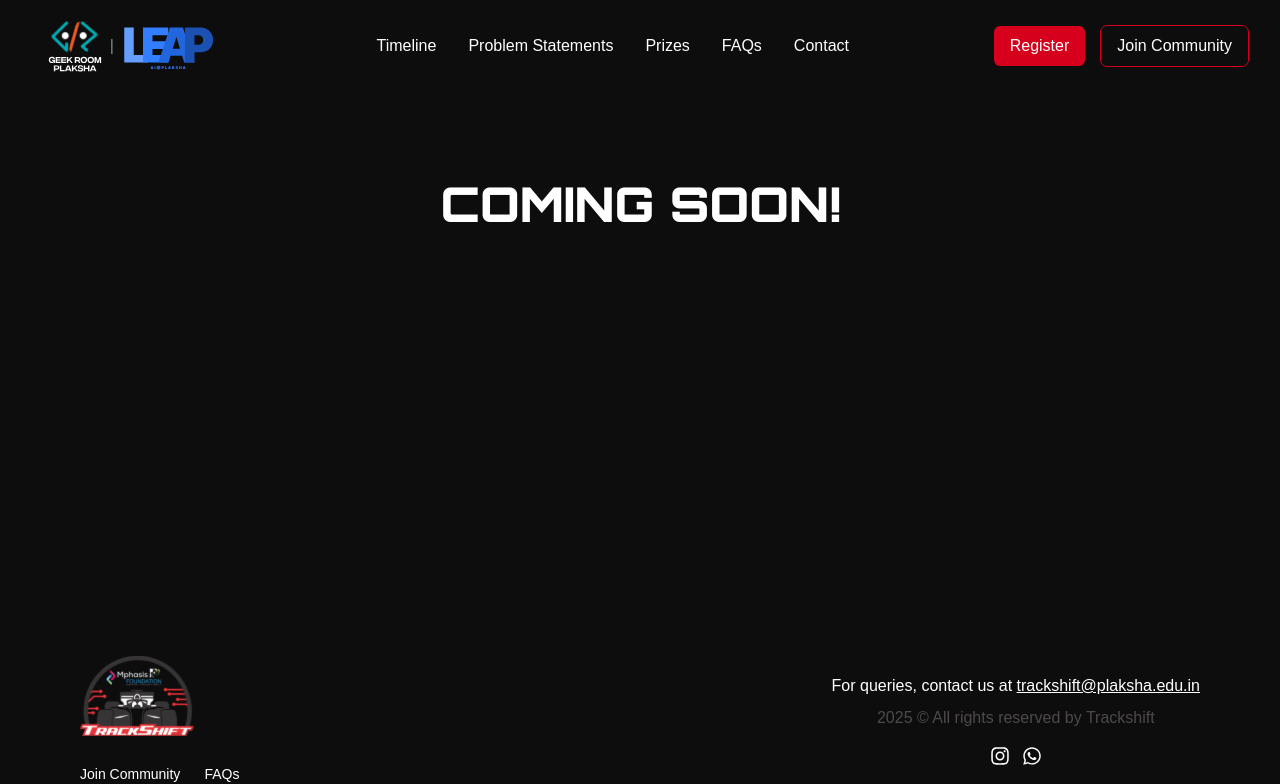
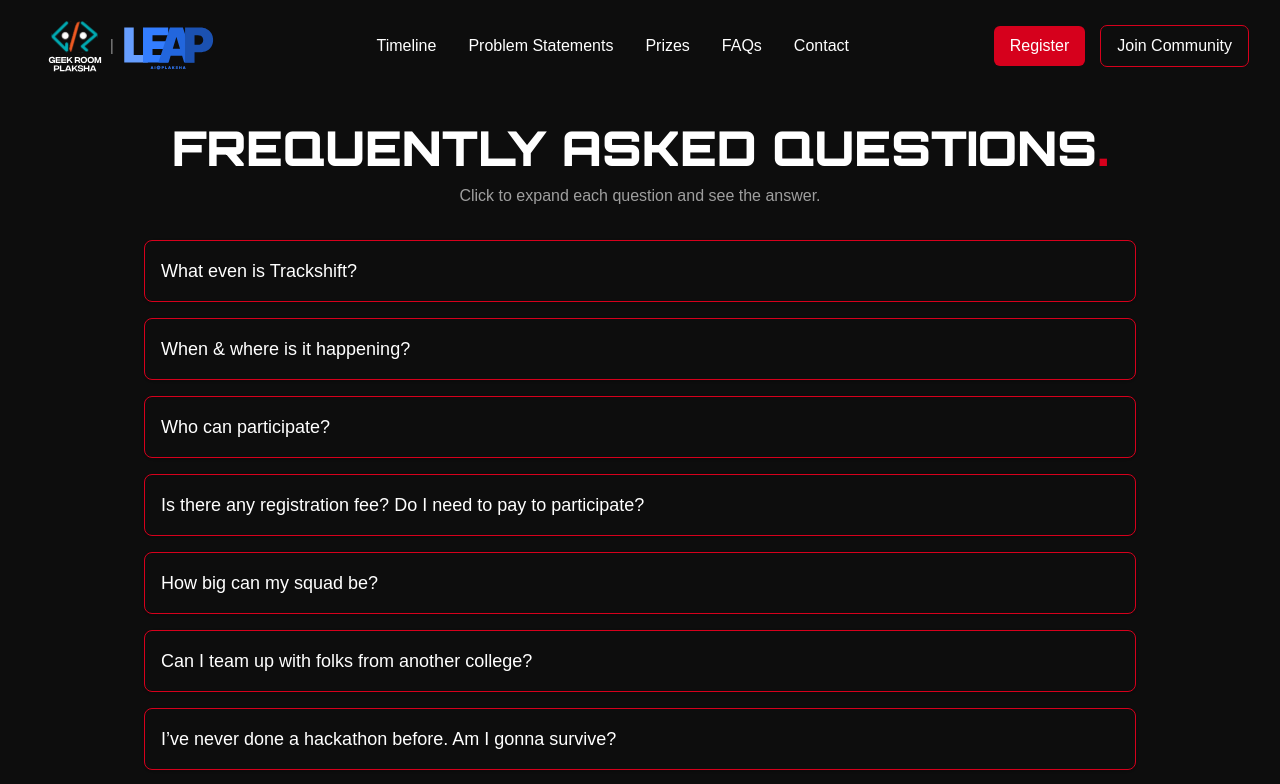
Before and after one commit to Niksh-Hiremath/trackshift-website, a Next.js app: page /faqs in a window 1280 px wide. Shown: the top 784 px of the page. Built offline with nearby package versions, Linux system fonts and the light colour scheme.

Commit message:
Added FAQs

```diff
--- /dev/null
+++ b/src/app/faqs/layout.tsx
@@ -0,0 +1,14 @@
+import type { Metadata } from "next";
+
+export const metadata: Metadata = {
+  title: "Trackshift - FAQs",
+  description: "Trackshift Hackathon",
+};
+
+export default function FAQsLayout({
+  children,
+}: Readonly<{
+  children: React.ReactNode;
+}>) {
+  return <div className="flex-grow w-full md:-translate-y-26">{children}</div>;
+}
--- a/src/app/faqs/page.tsx
+++ b/src/app/faqs/page.tsx
@@ -1,14 +1,297 @@
 import React from "react";
 import { Orbitron } from "next/font/google";
+import { Calendar, MapPin } from "lucide-react";
+import Link from "next/link";
 
 const orbitron = Orbitron({ subsets: ["latin"], weight: ["500", "900"] });
 
+const FAQS: { q: string; a: React.ReactNode }[] = [
+  {
+    q: "What even is Trackshift?",
+    a: (
+      <>
+        <p>
+          Trackshift is a 24-hour innovation sprint where India’s sharpest
+          student minds build wild ideas in AI, mobility, and sustainability.
+        </p>
+        <p>
+          Think less “boring coding camp” and more “Formula 1 pit stop for
+          innovators.”
+        </p>
+      </>
+    ),
+  },
+  {
+    q: "When & where is it happening?",
+    a: (
+      <>
+        <p>
+          <Calendar color="#D6001C" className="inline" /> 15-16 November, 2025
+        </p>
+        <p>
+          <MapPin color="#D6001C" className="inline" /> Plaksha University,
+          Mohali (hybrid prep + on-campus sprint)
+        </p>
+      </>
+    ),
+  },
+  {
+    q: "Who can participate?",
+    a: <p>Open to all Indian UG students.</p>,
+  },
+  {
+    q: "Is there any registration fee? Do I need to pay to participate?",
+    a: <p>Nope. Zero. Nada. Free as free gets.</p>,
+  },
+  {
+    q: "How big can my squad be?",
+    a: (
+      <p>2-3 members per team. No solos — we want teamwork, not lone wolves.</p>
+    ),
+  },
+  {
+    q: "Can I team up with folks from another college?",
+    a: (
+      <p>
+        Yup. Inter-college dream teams are totally allowed (and encouraged).
+      </p>
+    ),
+  },
+  {
+    q: "I’ve never done a hackathon before. Am I gonna survive?",
+    a: (
+      <p>
+        Yes! First-timers are welcome. You’ll learn tons, meet epic people, and
+        have mentors helping you out. Winning is sweet, but the experience is
+        the real prize.
+      </p>
+    ),
+  },
+  {
+    q: "How long is this madness?",
+    a: <p>24 hours. Back-to-back hacking, building, and brainstorming.</p>,
+  },
+  {
+    q: "What can we build?",
+    a: (
+      <div>
+        <p>You’ll pick from 3 problem tracks:</p>
+        <ul className="list-disc pl-6 mt-2">
+          <li>Visual Difference Engine (spot tiny changes that matter)</li>
+          <li>
+            Smart File Transfer System (make files fly, even on bad networks)
+          </li>
+          <li>Mobility Simulator (simulate races, traffic, drones, chaos!)</li>
+        </ul>
+      </div>
+    ),
+  },
+  {
+    q: "Can we start coding before the event?",
+    a: (
+      <p>
+        No sneaky head starts. You can think of ideas beforehand, but actual
+        hacking begins right after kickoff.
+      </p>
+    ),
+  },
+  {
+    q: "What do I need to bring?",
+    a: (
+      <p>
+        Your laptop, chargers, caffeine tolerance, and team spirit. We’ll cover
+        the rest. Internet, charging ports, and basic resources will be
+        provided.
+      </p>
+    ),
+  },
+  {
+    q: "Will I starve?",
+    a: (
+      <p>
+        Not on our watch. All meals, snacks, and endless chai/coffee are on us.
+      </p>
+    ),
+  },
+  {
+    q: "Do I need to book a hotel?",
+    a: (
+      <p>
+        Nope. We’ve got gender-segregated rest zones + nap pods on campus. Bring
+        a hoodie for those late-night power naps.
+      </p>
+    ),
+  },
+  {
+    q: "WiFi? Charging ports?",
+    a: <p>High-speed internet + plenty of charging spots = covered.</p>,
+  },
+  {
+    q: "Travel expenses covered?",
+    a: (
+      <p>
+        Sadly, no. You’ve gotta get to Mohali on your own. But once you’re here
+        — food, stay, and the whole vibe is free.
+      </p>
+    ),
+  },
+  {
+    q: "Who’s judging us?",
+    a: (
+      <div>
+        <p>A powerhouse mix of:</p>
+        <ul className="list-disc pl-6 mt-2">
+          <li>Haas F1 leaders</li>
+          <li>Mphasis experts</li>
+          <li>Plaksha faculty</li>
+          <li>Industry mentors from AI, IoT, and sustainability</li>
+        </ul>
+      </div>
+    ),
+  },
+  {
+    q: "How will projects be judged?",
+    a: (
+      <div>
+        <p>We’ll score you on:</p>
+        <ul className="list-disc pl-6 mt-2">
+          <li>Understanding the problem (20%)</li>
+          <li>Innovation & creativity (25%)</li>
+          <li>Tech execution & Feasibility (25%)</li>
+          <li>Scalability & real-world impact (20%)</li>
+          <li>Presentation & teamwork (10%)</li>
+        </ul>
+      </div>
+    ),
+  },
+  {
+    q: "Will we get mentors?",
+    a: (
+      <p>
+        Yes - mentors will roam around giving feedback, roasting weak ideas
+        (nicely), and helping polish your builds.
+      </p>
+    ),
+  },
+  {
+    q: "What’s in it for me (besides glory)?",
+    a: (
+      <div>
+        <p>Prizes:</p>
+        <ul className="list-disc pl-6 mt-2">
+          <li>🥇 1st Prize: ₹1,00,000</li>
+          <li>🥈 2nd Prize: ₹50,000</li>
+          <li>🥉 3rd Prize: ₹25,000</li>
+        </ul>
+        <p className="mt-2">Plus every winning team (All 3 teams) gets:</p>
+        <ul className="list-disc pl-6 mt-2">
+          <li>A 1-month internship at Mphasis (Bangalore)</li>
+          <li>
+            A fully-sponsored trip to the MoneyGram Haas F1 facility in the UK
+          </li>
+        </ul>
+        <p className="mt-2">
+          What if I don’t win? You still get: Exclusive hackathon swag + goodies
+          + bragging rights. Inc. mentorship, networking, certificates, and
+          memories that slap harder than an all-nighter.
+        </p>
+      </div>
+    ),
+  },
+  {
+    q: "How do I apply?",
+    a: (
+      <p>
+        Easy — through our{" "}
+        <Link
+          href="https://trackshift.devpost.com"
+          className="text-blue-500 underline"
+          target="_blank"
+          rel="noopener noreferrer"
+        >
+          DevPost
+        </Link>{" "}
+        page.
+      </p>
+    ),
+  },
+  {
+    q: "How are teams shortlisted?",
+    a: (
+      <p>
+        We’ll review ideas + motivation, pick 60-75 teams (200 students), and
+        bring you on campus.
+      </p>
+    ),
+  },
+  {
+    q: "What’s the flow once I’m in?",
+    a: (
+      <div>
+        <ol className="list-decimal pl-6">
+          <li>Application → shortlisting</li>
+          <li>Pre-hack prep (AMAs, webinars, resource kits)</li>
+          <li>On-campus hack (mentorship + mid-hack screening)</li>
+          <li>Final jury showcase (top 8-10 teams pitch for glory)</li>
+        </ol>
+      </div>
+    ),
+  },
+  {
+    q: "When will I know if I made it?",
+    a: (
+      <p>Check your DevPost dashboard + email inbox. We’ll keep you posted.</p>
+    ),
+  },
+  {
+    q: "Can I participate remotely?",
+    a: <p>Prep is hybrid. Final sprint is strictly on campus.</p>,
+  },
+  {
+    q: "Who owns the IP of what we build?",
+    a: <p>You do. Your idea = your baby. We just get to evaluate it.</p>,
+  },
+  {
+    q: "Where do I get updates?",
+    a: (
+      <div>
+        <p>Follow us:</p>
+        <ul className="list-disc pl-6 mt-2">
+          <li>Website (trackshift.in)</li>
+          <li>Insta & LinkedIn (@Trackshift_plaksha)</li>
+          <li>Emails after registration</li>
+        </ul>
+      </div>
+    ),
+  },
+];
+
 export default function FAQs() {
   return (
-    <div className="w-full h-full flex flex-col items-center space-y-4 max-md:py-4">
-      <h1 className={`${orbitron.className} font-bold text-3xl md:text-5xl`}>
-        COMING SOON!
-      </h1>
-    </div>
+    <main className="w-full max-w-5xl mx-auto px-4 py-12">
+      <header className="text-center mb-8">
+        <h1 className={`${orbitron.className} font-bold text-3xl md:text-5xl`}>
+          FREQUENTLY ASKED QUESTIONS
+          <span className="text-[#D6001C]">.</span>
+        </h1>
+        <p className="opacity-60 mt-3">
+          Click to expand each question and see the answer.
+        </p>
+      </header>
+
+      <section className="space-y-4">
+        {FAQS.map((item, idx) => (
+          <details
+            key={idx}
+            className="group border border-[#D6001C] rounded-lg p-4 shadow-sm"
+          >
+            <summary className="cursor-pointer list-none text-lg outline-none text-white">
+              {item.q}
+            </summary>
+            <div className="mt-3 max-w-none text-gray-400">{item.a}</div>
+          </details>
+        ))}
+      </section>
+    </main>
   );
 }
--- a/src/components/Footer.tsx
+++ b/src/components/Footer.tsx
@@ -1,7 +1,7 @@
 import React from "react";
 import Image from "next/image";
 import Link from "next/link";
-import { FaLinkedin, FaInstagram, FaWhatsapp } from "react-icons/fa";
+import { FaInstagram, FaWhatsapp } from "react-icons/fa";
 
 export default function Footer() {
   return (
--- a/src/components/Navbar.tsx
+++ b/src/components/Navbar.tsx
@@ -29,13 +29,13 @@ export function PCNavbar() {
       </div>
       <ul className="flex flex-row gap-8">
         <li>
-          <Link href="#timeline">Timeline</Link>
+          <Link href="/#timeline">Timeline</Link>
         </li>
         <li>
-          <Link href="#problem-statements">Problem Statements</Link>
+          <Link href="/#problem-statements">Problem Statements</Link>
         </li>
         <li>
-          <Link href="#prizes">Prizes</Link>
+          <Link href="/#prizes">Prizes</Link>
         </li>
         <li>
           <Link href="/faqs">FAQs</Link>
@@ -113,33 +113,26 @@ export function MobileNavbar() {
       {open && (
         <div className="absolute top-full left-0 w-full bg-[#0d0d0d] opacity-95 flex flex-col items-center py-4 gap-4 animate-fade-in z-10">
           <Link
-            href="#timeline"
+            href="/#timeline"
             className="w-full text-center py-2"
             onClick={() => setOpen(false)}
           >
             Timeline
           </Link>
           <Link
-            href="#problem-statements"
+            href="/#problem-statements"
             className="w-full text-center py-2"
             onClick={() => setOpen(false)}
           >
             Problem Statements
           </Link>
           <Link
-            href="#prizes"
+            href="/#prizes"
             className="w-full text-center py-2"
             onClick={() => setOpen(false)}
           >
             Prizes
           </Link>
-          {/* <Link
-            href="#"
-            className="w-full text-center py-2"
-            onClick={() => setOpen(false)}
-          >
-            Jury
-          </Link> */}
           <Link
             href="mailto:trackshift2025@gmail.com"
             className="w-full text-center py-2"
```
